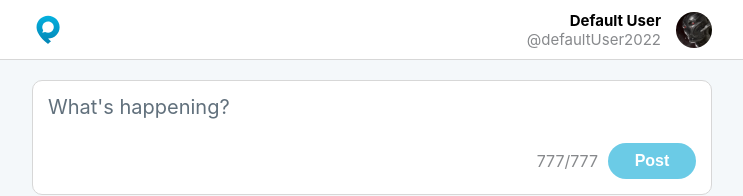
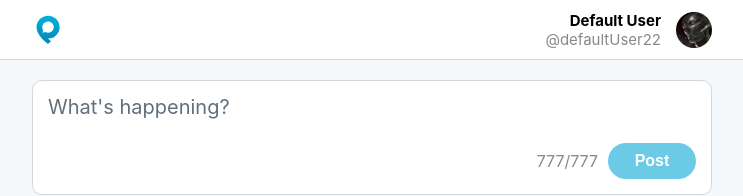
Before and after one commit to Matheuslm10/twitto, a React (Create React App) app: page / in a window 1280 px wide. Shown: the top 196 px of the page, without its empty margins (268-1011 px from the left). Built offline with nearby package versions, Linux system fonts and the light colour scheme.

Commit message:
refactor: changes the default user username.

```diff
--- a/src/components/Header/index.tsx
+++ b/src/components/Header/index.tsx
@@ -11,9 +11,9 @@ const Header = () => {
         <S.DefaultUserIdentification>
           <div>
             <h1>{'Default User'}</h1>
-            <p>{'@defaultUser2022'}</p>
+            <p>{'@defaultUser22'}</p>
           </div>
-          <S.ProfilePicture src={'defaultUser2022.jpeg'} />
+          <S.ProfilePicture src={'defaultUser22.jpeg'} />
         </S.DefaultUserIdentification>
       </S.Wrapper>
     </S.Header>
--- a/src/components/PostMaker/index.tsx
+++ b/src/components/PostMaker/index.tsx
@@ -61,7 +61,7 @@ const PostMaker = () => {
       id: new Date().getMilliseconds() + Math.random(),
       author: {
         name: 'Default User',
-        username: 'defaultUser2022',
+        username: 'defaultUser22',
       },
       postContent: content,
     }
--- a/src/components/ProfileModal/index.tsx
+++ b/src/components/ProfileModal/index.tsx
@@ -35,8 +35,8 @@ const ProfileModal = () => {
   const [numberOfPosts, setNumberOfPosts] = useState(0)
   const { user, isShown, closeModal, toggleFollowing } = useProfileModal()
   const { allPosts } = usePosts()
-  const isFollowing = user.followers.includes('defaultUser2022')
-  const isTheUserYourself = user.username === 'defaultUser2022'
+  const isFollowing = user.followers.includes('defaultUser22')
+  const isTheUserYourself = user.username === 'defaultUser22'
 
   useEffect(() => {
     const postsFromUser = allPosts.filter(
--- a/src/hooks/use-local-storage.tsx
+++ b/src/hooks/use-local-storage.tsx
@@ -165,7 +165,7 @@ const followAndUpdate = (
 export const changeFollowingStatusInLS = async (
   username: string
 ): Promise<string> => {
-  const actionOwnerUsername = 'defaultUser2022'
+  const actionOwnerUsername = 'defaultUser22'
 
   const usersData = getUsersFromLS()
   const users = JSON.parse(usersData).data
--- a/src/mock/users.json
+++ b/src/mock/users.json
@@ -2,7 +2,7 @@
   "data": [
     {
       "name": "Default User",
-      "username": "defaultUser2022",
+      "username": "defaultUser22",
       "joiningData": "February 21, 2022",
       "numberOfPosts": 0,
       "followers": [],
```
Also changed, not shown: public/defaultUser22.jpeg (renamed from public/defaultUser2022.jpeg).
